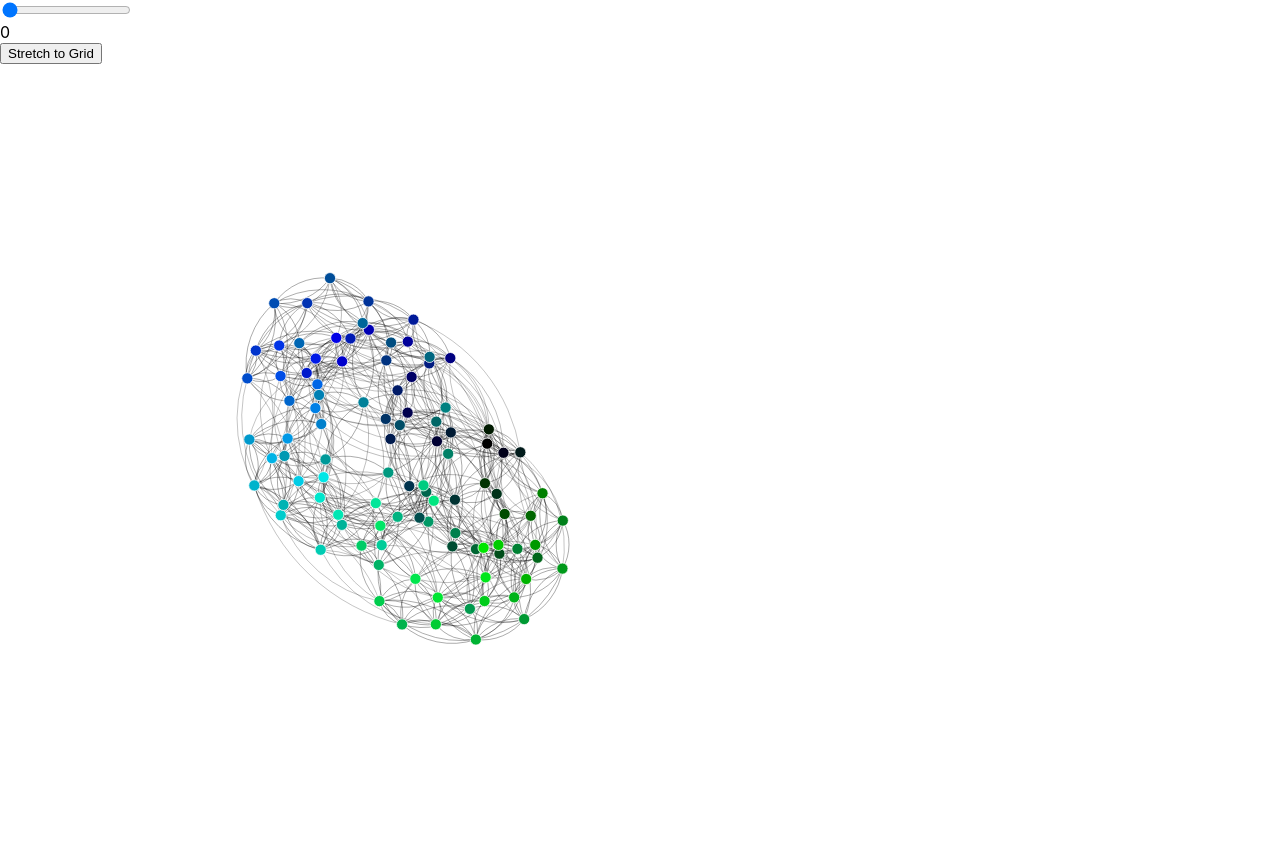
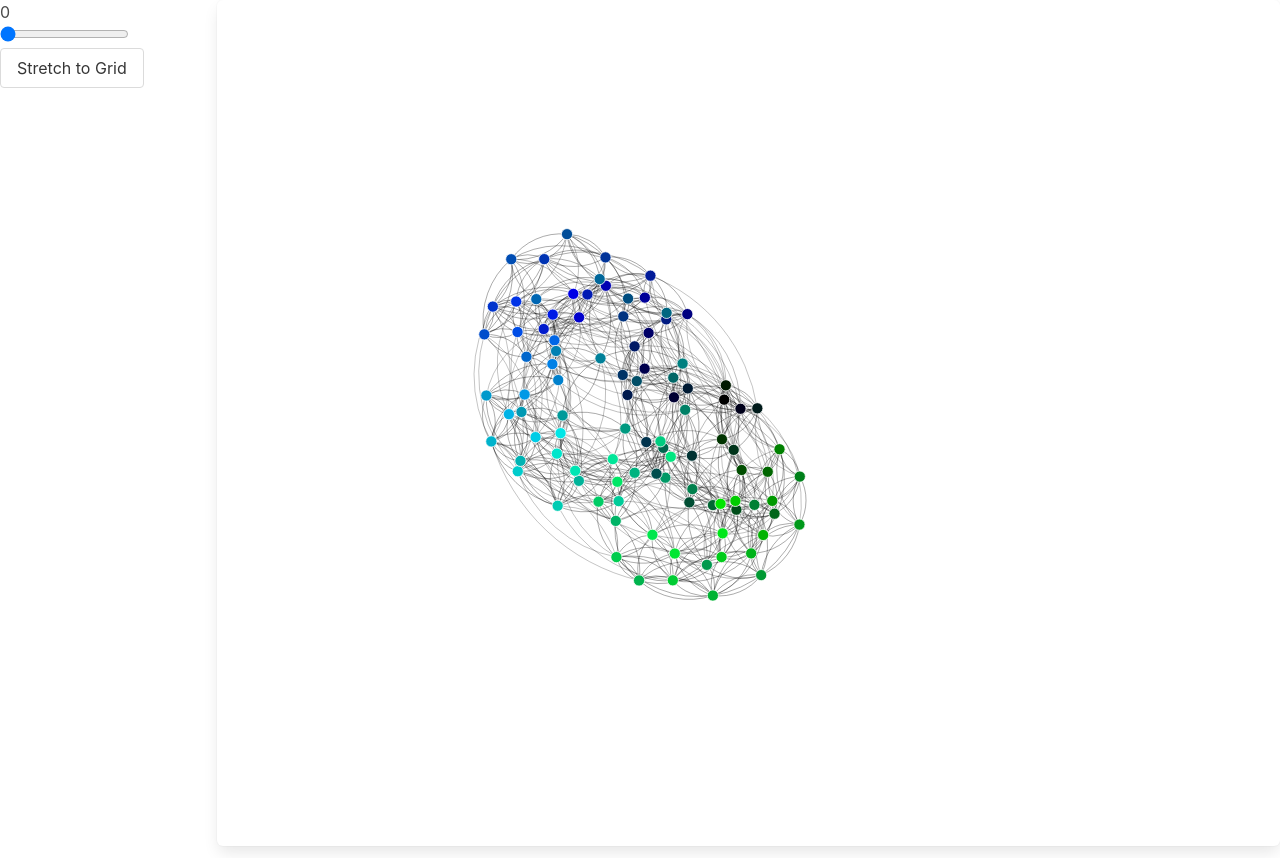
Before and after one commit to mikemoraned/vec2vec, a React (Create React App) app in the folder serve/src/www/react-app/: page / in a window 1280 px wide. Built offline with nearby package versions, Linux system fonts and the light colour scheme.

Commit message:
migrate to bulma

```diff
--- a/serve/src/www/react-app/src/App.css
+++ /dev/null
@@ -1,4 +0,0 @@
-.GridComponent svg {
-  height: 100vh;
-  width: 100vh;
-}
--- a/serve/src/www/react-app/src/App.js
+++ b/serve/src/www/react-app/src/App.js
@@ -1,15 +1,19 @@
 import React from "react";
 import GridComponent from "./GridComponent.js";
-import "./App.css";
+import "./App.scss";
 import { ControlStateProvider } from "./ControlState.js";
 import StretchControl from "./StretchControl.js";
 
 function App() {
   return (
-    <div className="App">
+    <div className="App columns">
       <ControlStateProvider>
-        <StretchControl />
-        <GridComponent layoutName="layout" />
+        <div class="column is-2">
+          <StretchControl />
+        </div>
+        <div class="column">
+          <GridComponent layoutName="layout" />
+        </div>
       </ControlStateProvider>
     </div>
   );
--- /dev/null
+++ b/serve/src/www/react-app/src/App.scss
@@ -0,0 +1,8 @@
+@charset "utf-8";
+
+@import "../node_modules/bulma/bulma.sass";
+
+.GridComponent svg {
+  height: 100vh;
+  width: 100vh;
+}
--- a/serve/src/www/react-app/src/GridComponent.js
+++ b/serve/src/www/react-app/src/GridComponent.js
@@ -180,7 +180,7 @@ function GridComponent({ layoutName }) {
   }, [stretch, simulation, simulationRunning]);
 
   return (
-    <div className="GridComponent">
+    <div className="GridComponent box">
       <svg
         ref={svgRef}
         viewBox="0 0 1000 1000"
--- a/serve/src/www/react-app/src/StretchControl.js
+++ b/serve/src/www/react-app/src/StretchControl.js
@@ -13,6 +13,7 @@ function StretchControl() {
 
   return (
     <div className="StretchControl">
+      <div>{stretch}</div>
       <input
         type="range"
         value={stretch}
@@ -21,8 +22,10 @@ function StretchControl() {
         step={STRETCH_STEP}
         onChange={event => dispatch(setStretchAction(event.target.value))}
       />
-      <div>{stretch}</div>
-      <button onClick={() => dispatch(setMaximumStretchAction())}>
+      <button
+        className="button"
+        onClick={() => dispatch(setMaximumStretchAction())}
+      >
         Stretch to Grid
       </button>
     </div>
```
Also changed, not shown: serve/src/www/react-app/package.json (+6 -4 lines), 1 other file (tests, documents, lock files or other folders).
